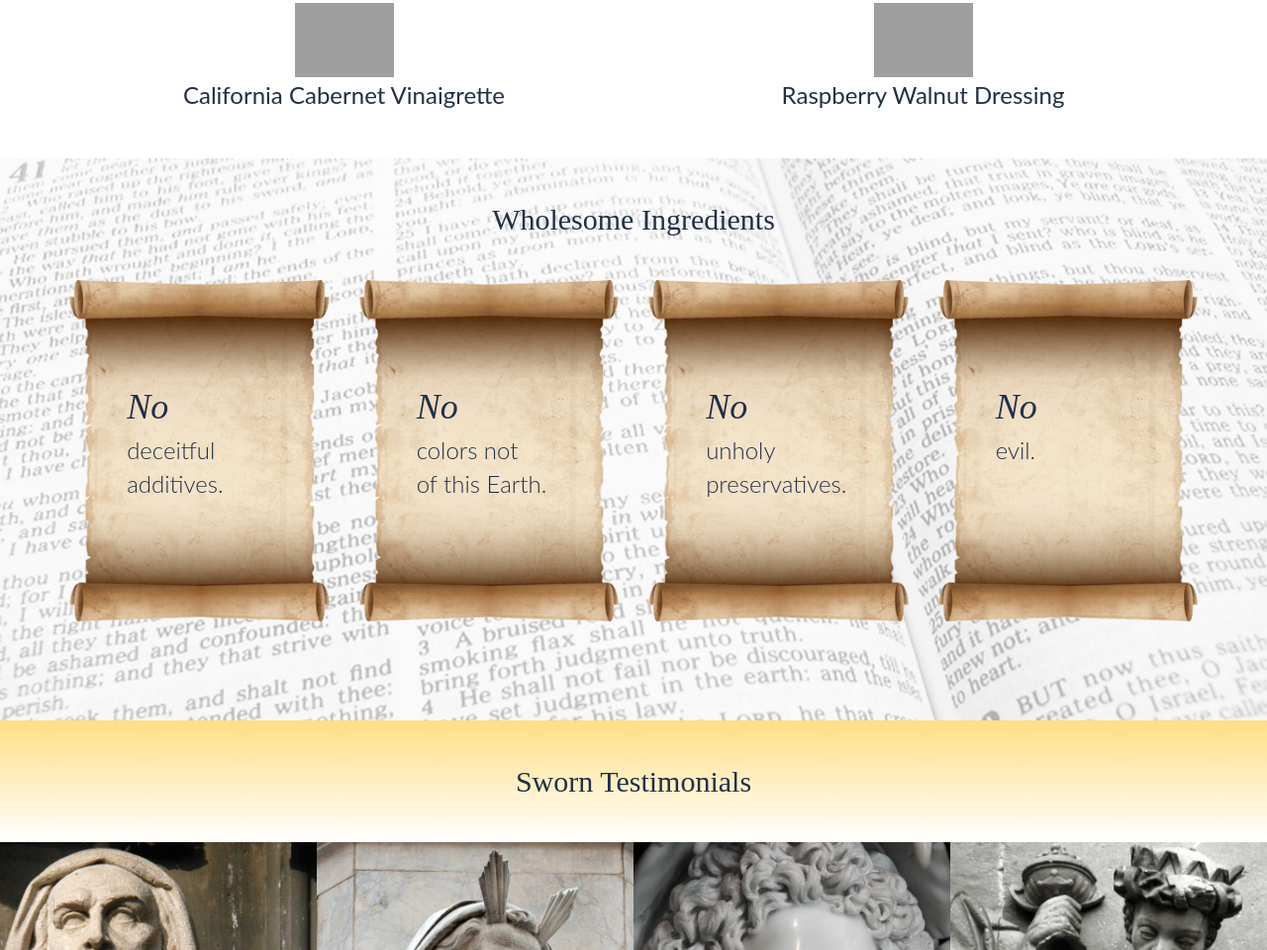
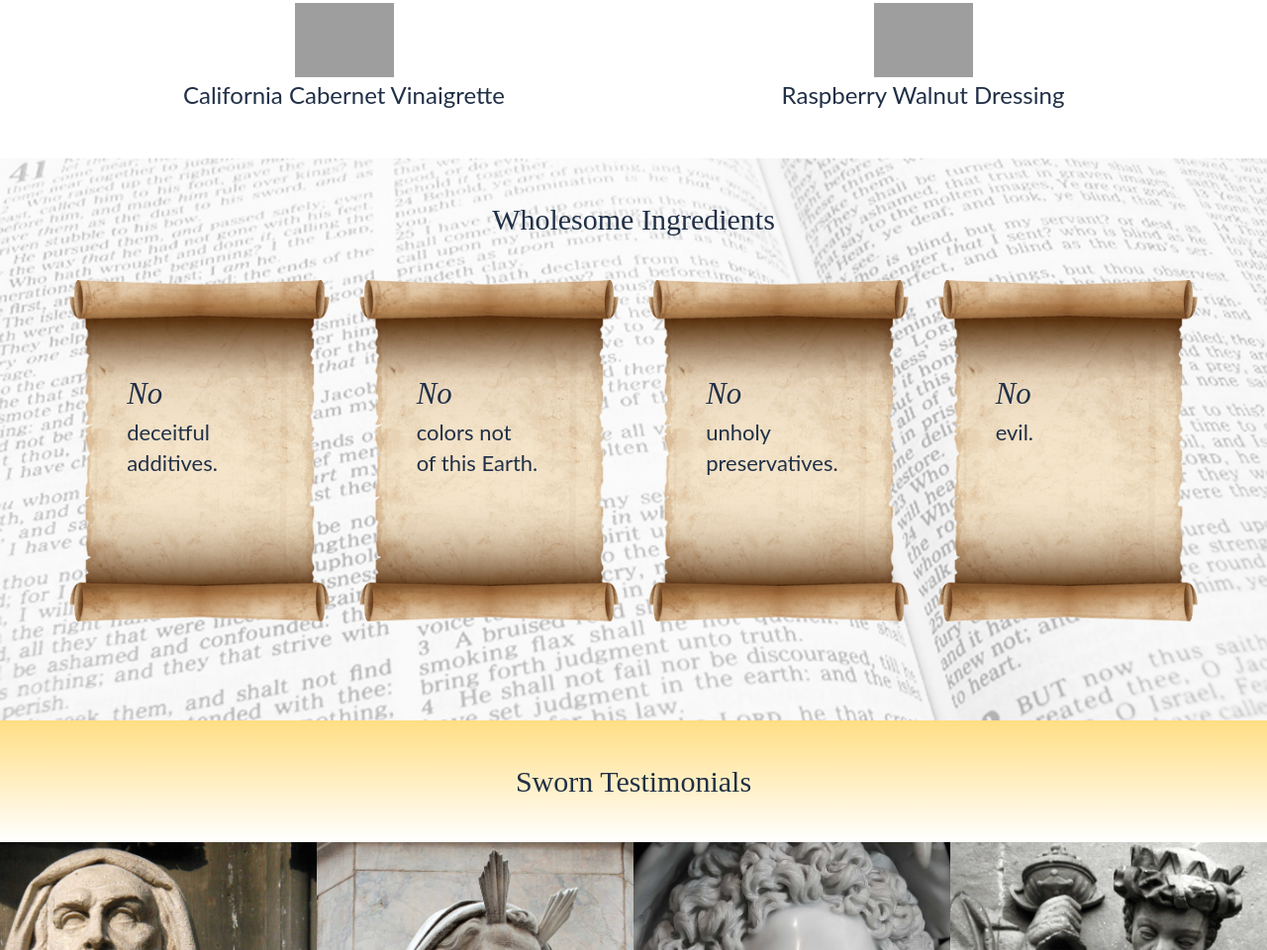
Before and after one commit to ali-smith/larrysHeavenlyTest, a plain HTML site: page index.html in a window 1280 px wide. Shown: the part 2278-3238 px from the top of the page at 99% size. Drawn offline with nearby package versions, Linux system fonts and the light colour scheme; grey boxes are pictures that could not be loaded.

Commit message:
tweaked scroll fonts

```diff
--- a/css/style.css
+++ b/css/style.css
@@ -302,28 +302,34 @@ and (max-width: 768px) {
 #ingredients {
   background: url("../images/bible1500.png") no-repeat center center;
   background-size: cover;
-  padding-bottom: 100px;
+  padding-bottom: 70px;
 }
 
 .ingredientBox {
   position: relative;
 }
 
+.ingredientBox img {
+  margin-bottom: 30px;
+}
+
+
 .scrollWriting {
 
 }
 
 .ingredientBox p {
-  font-size: 1.2em;
+  font-size: 1.1em;
+  font-weight: 400;
   position: absolute;
-  top: 30%;
-  left: 50%;
-  margin-left: -25%;
+  top: 25%;
+  left: 45%;
+  margin-left: -20%;
 
 }
 
 .ingredientBox p .baskervilleItalic {
-  font-size: 1.5em;
+  font-size: 1.4em;
 }
 
 /**  Page -- Testimonials **/
```
